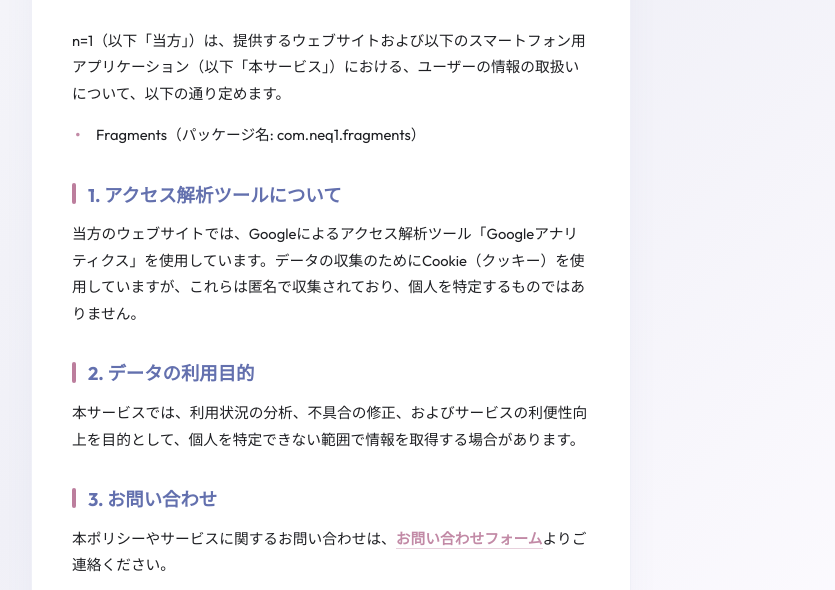
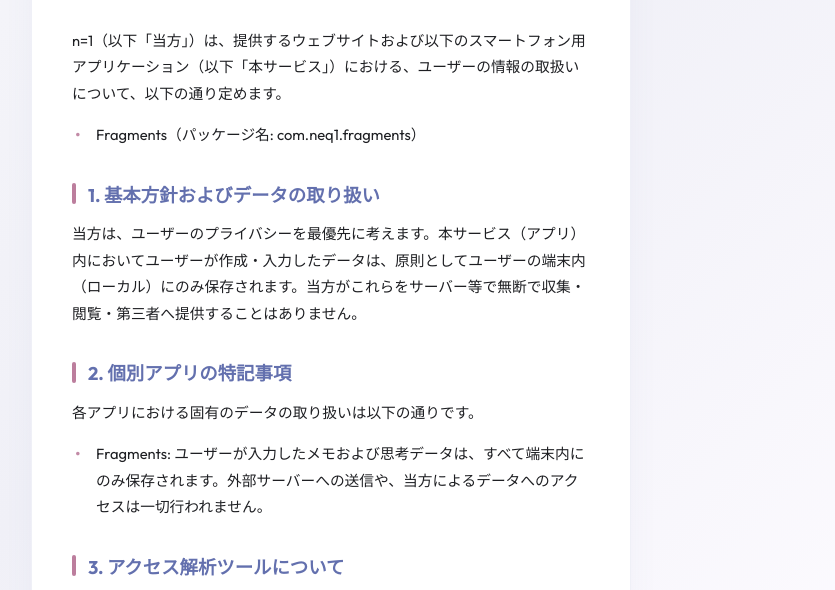
Before and after one commit to neq1-atl/n-1, a plain HTML site: page privacy.html in a window 1280 px wide. Shown: the part 198-788 px from the top of the page, without its empty margins (309-1144 px from the left). Drawn offline with Linux system fonts and the light colour scheme.

Commit message:
update privacy policy structure

```diff
--- a/privacy.html
+++ b/privacy.html
@@ -98,13 +98,19 @@
                 <li>Fragments（パッケージ名: com.neq1.fragments）</li>
             </ul>
 
-            <h2>1. アクセス解析ツールについて</h2>
-            <p>当方のウェブサイトでは、Googleによるアクセス解析ツール「Googleアナリティクス」を使用しています。データの収集のためにCookie（クッキー）を使用していますが、これらは匿名で収集されており、個人を特定するものではありません。</p>
+            <h2>1. 基本方針およびデータの取り扱い</h2>
+            <p>当方は、ユーザーのプライバシーを最優先に考えます。本サービス（アプリ）内においてユーザーが作成・入力したデータは、原則としてユーザーの端末内（ローカル）にのみ保存されます。当方がこれらをサーバー等で無断で収集・閲覧・第三者へ提供することはありません。</p>
 
-            <h2>2. データの利用目的</h2>
-            <p>本サービスでは、利用状況の分析、不具合の修正、およびサービスの利便性向上を目的として、個人を特定できない範囲で情報を取得する場合があります。</p>
+            <h2>2. 個別アプリの特記事項</h2>
+            <p>各アプリにおける固有のデータの取り扱いは以下の通りです。</p>
+            <ul class="app-list">
+                <li>Fragments: ユーザーが入力したメモおよび思考データは、すべて端末内にのみ保存されます。外部サーバーへの送信や、当方によるデータへのアクセスは一切行われません。</li>
+            </ul>
 
-            <h2>3. お問い合わせ</h2>
+            <h2>3. アクセス解析ツールについて</h2>
+            <p>本サービス（Webサイト等）では、利用状況の分析および利便性向上のため、Google Analytics等のツールを使用し、個人を特定できない範囲で匿名のトラフィックデータを収集する場合があります。</p>
+
+            <h2>4. お問い合わせ</h2>
             <p>本ポリシーやサービスに関するお問い合わせは、<a href="contact.html" style="color: var(--accent-color); font-weight: 600; text-decoration: none; border-bottom: 1px solid rgba(188, 126, 157, 0.4);">お問い合わせフォーム</a>よりご連絡ください。</p>
 
             <div class="footer-action">
```
